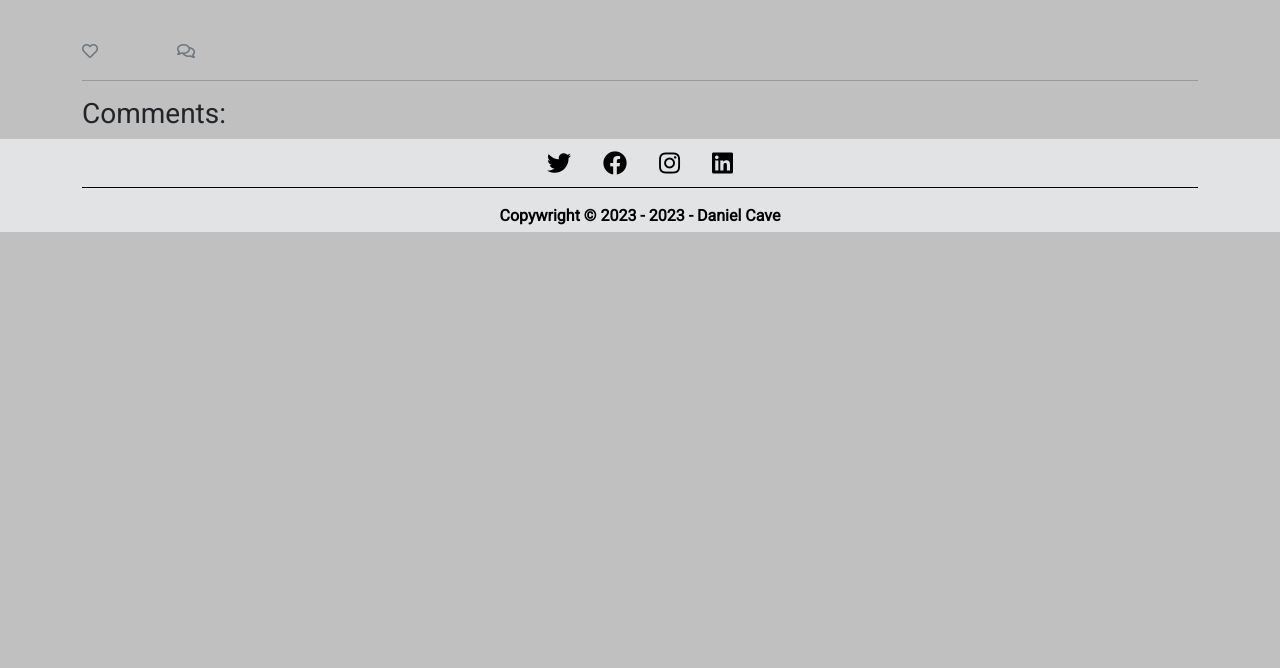
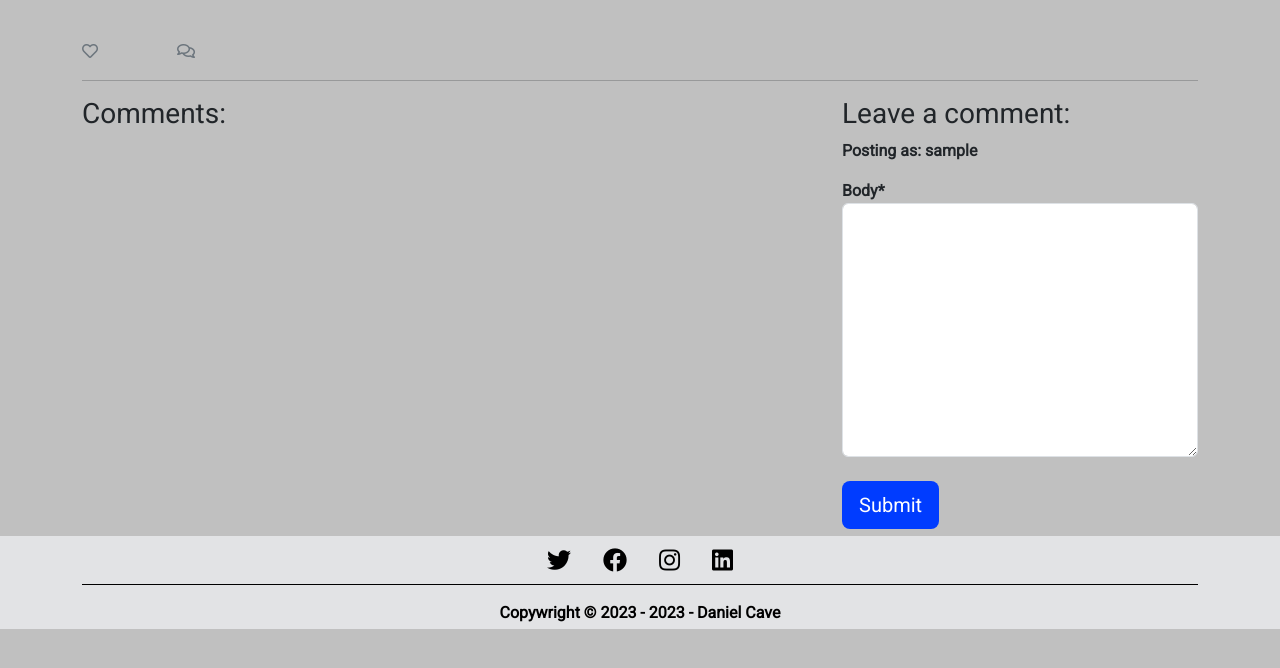
Before and after one commit to danieljcave/inphysical-plans, a Django app: template templates/blog_post.html in a window 1280 px wide. Shown: the part 67-735 px from the top of the page. Run offline with Django 3.2, Linux system fonts and the light colour scheme; the template is opened without the code that fills it: values that come from a table or form of the project are taken from there, others are empty; the visitor is signed in with stand-in values (Sample User, id 1); some libraries are stand-ins or nearby versions.

Commit message:
add form post comment to blog posts

```diff
--- /dev/null
+++ b/blog/forms.py
@@ -0,0 +1,8 @@
+from .models import Comment
+from django import forms
+
+
+class CommentForm(forms.ModelForm):
+    class Meta:
+        model = Comment
+        fields = ('body',)
--- a/blog/views.py
+++ b/blog/views.py
@@ -2,6 +2,7 @@ from django.shortcuts import render, get_object_or_404
 from django.views import generic, View
 from .models import Post
 from django.http import HttpResponse
+from .forms import CommentForm
 
 
 class PostList(generic.ListView):
@@ -27,6 +28,7 @@ class BlogPost(View):
             {
                 "post": post,
                 "comments": comments,
-                "liked": liked
+                "liked": liked,
+                "comment_form": CommentForm(),
             },
         )
--- a/inphysical_plans/settings.py
+++ b/inphysical_plans/settings.py
@@ -50,6 +50,7 @@ INSTALLED_APPS = [
     'allauth.account',
     'allauth.socialaccount',
     'django_summernote',
+    'crispy_forms',
     'blog',
 ]
 
@@ -62,6 +63,9 @@ SITE_ID = 1
 
 LOGIN_REDIRECT_URL = '/'
 LOGOUT_REDIRECT_URL = '/'
+
+CRISPY_ALLOWED_TEMPLATE_PACKS = "bootstrap4"
+CRISPY_TEMPLATE_PACK = "bootstrap4"
 
 ACCOUNT_EMAIL_VERIFICATION = 'none'
 
--- a/requirements.txt
+++ b/requirements.txt
@@ -4,6 +4,7 @@ dj-database-url==0.5.0
 dj3-cloudinary-storage==0.0.6
 Django==3.2.23
 django-allauth==0.59.0
+django-crispy-forms==1.14.0
 django-summernote==0.8.20.0
 gunicorn==21.2.0
 oauthlib==3.2.2
--- a/templates/blog_post.html
+++ b/templates/blog_post.html
@@ -1,4 +1,4 @@
-{% extends 'base.html' %} {% block content %}
+{% extends 'base.html' %} {% block content %} {% load crispy_forms_tags %}
 <div class="container">
     <div class="row">
         <div class="masthead-image">
@@ -63,6 +63,19 @@
                 {% endfor %}
             </div>
         </div>
+        <div class="col-md-4 card">
+            <div class="card-body">
+                {% if user.is_authenticated %}
+                <h3>Leave a comment:</h3>
+                <p>Posting as: {{ user.username }}</p>
+                <form method="post" style="margin-top: 1em;">
+                    {{ comment_form | crispy }} {% csrf_token %}
+                    <br>
+                    <button type="submit" class="btn btn-signup btn-lg">Submit</button>
+                </form>
+                {% endif %}
+            </div>
+        </div>
     </div>
 </div>
 
```
